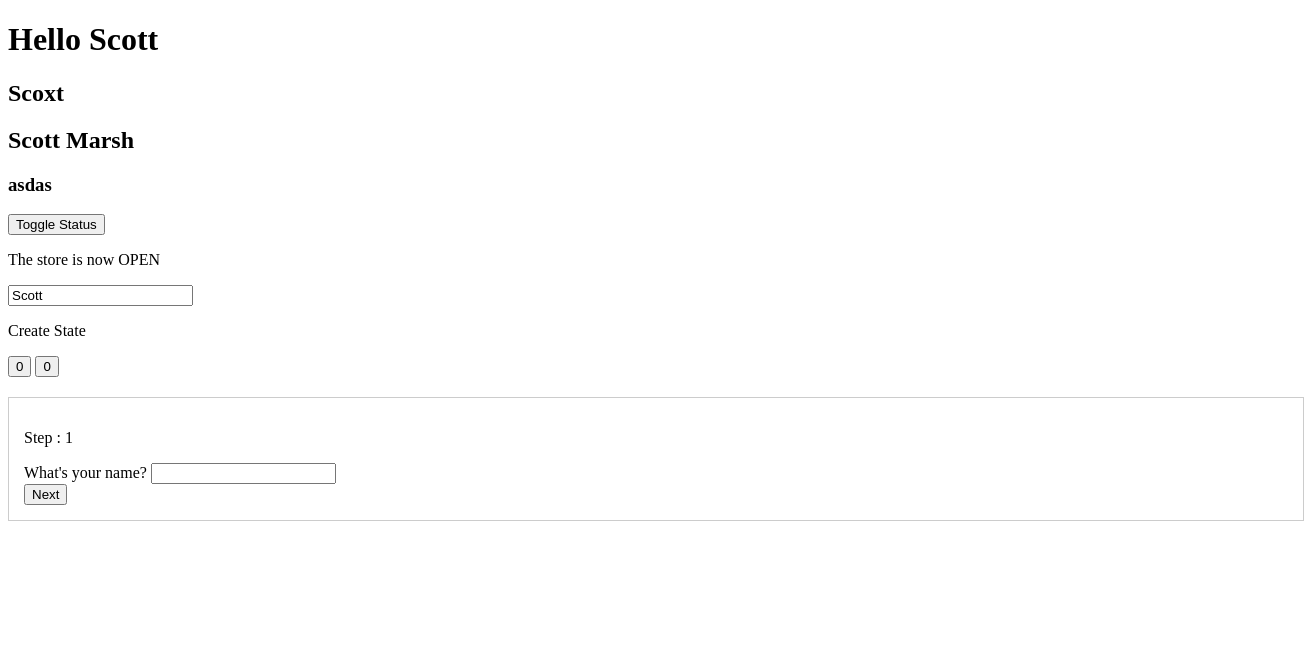
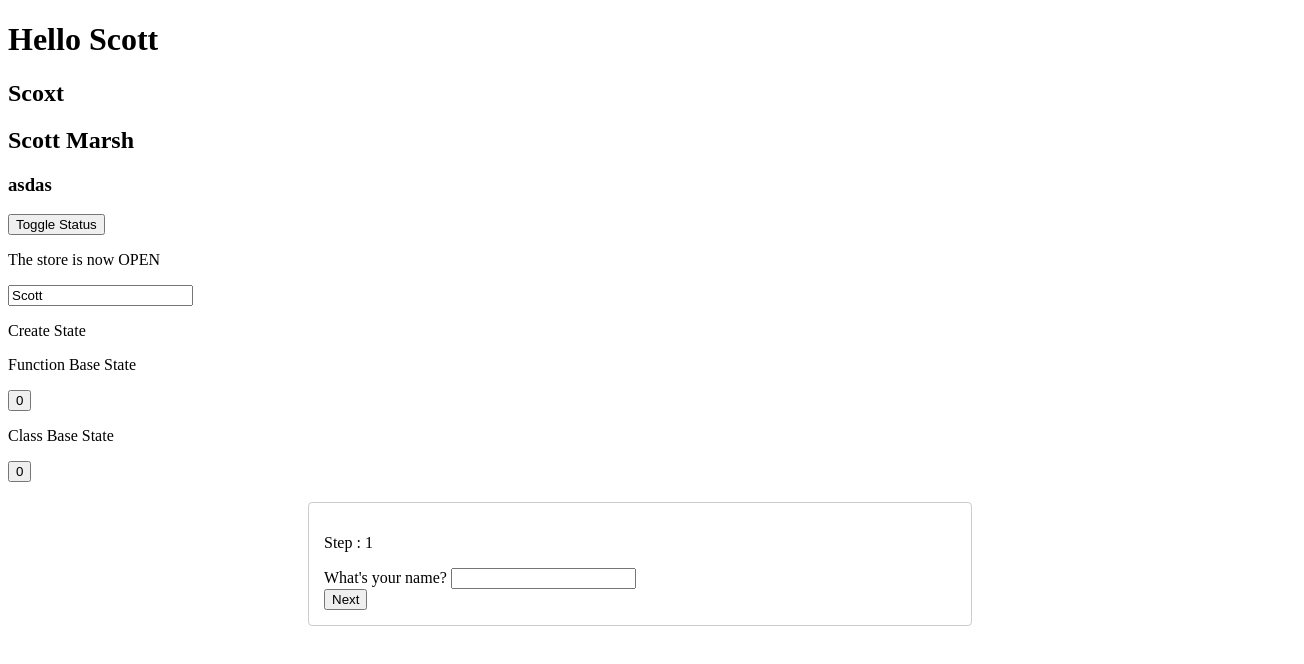
Before and after one commit to MuaviyaImran/svelte-learn-basic, a SvelteKit app: page / in a window 1280 px wide. Shown: the top 664 px of the page, 1304 px wide, since content can reach past the window. Built offline with nearby package versions, Linux system fonts and the light colour scheme.

Commit message:
Added Comments

```diff
--- a/src/routes/Forms.svelte
+++ b/src/routes/Forms.svelte
@@ -105,7 +105,9 @@
 		display: table;
 		width: 100%;
 		border: 1px solid #ccc;
-		margin: 20px 0;
+		margin: 20px auto;
 		padding: 15px;
+		width: 50%;
+		border-radius: 4px;
 	}
 </style>
--- a/src/routes/Header.svelte
+++ b/src/routes/Header.svelte
@@ -24,9 +24,11 @@
 
 <div>
 	<p>Create State</p>
+	<p>Function Base State</p>
 	<button onclick={myState.up}>
 		{myState.value}
 	</button>
+	<p>Class Base State</p>
 	<button onclick={() => myStateTwo.up()}>
 		{myStateTwo.value}
 	</button>
```
